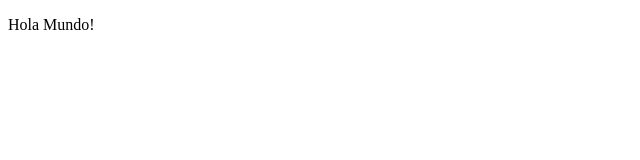
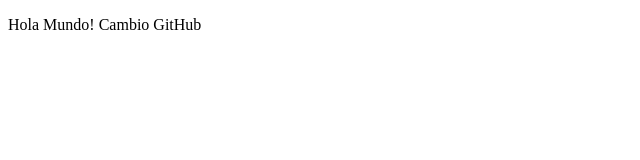
Before and after one commit to jorge-villalba/ProyectPrework, a plain HTML site: page index.html in a window 1280 px wide. Shown: the whole page, without its empty margins (0-640 px from the left). Drawn offline with Linux system fonts and the light colour scheme.

Commit message:
second commit

```diff
--- a/index.html
+++ b/index.html
@@ -9,6 +9,7 @@
 <body>
     <p>
         Hola Mundo!
+        Cambio GitHub
     </p>
 </body>
 </html>
```
